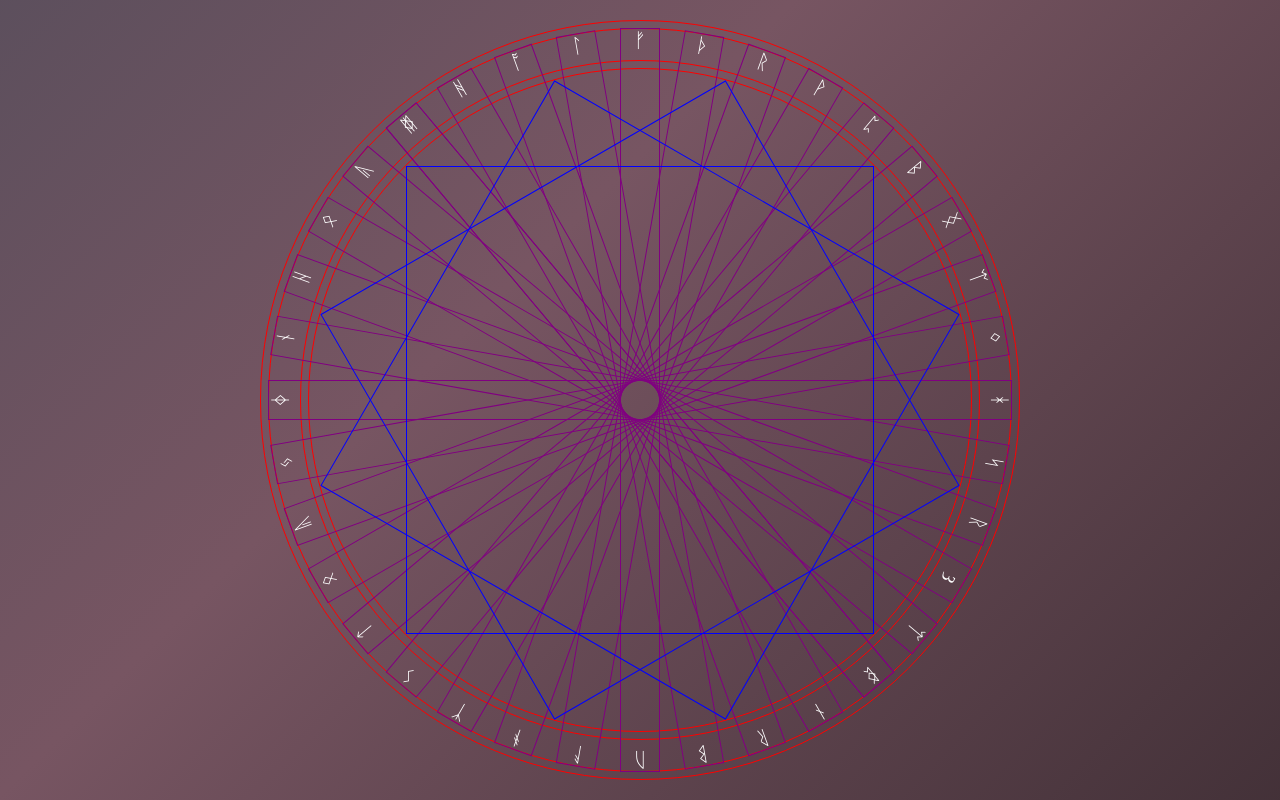
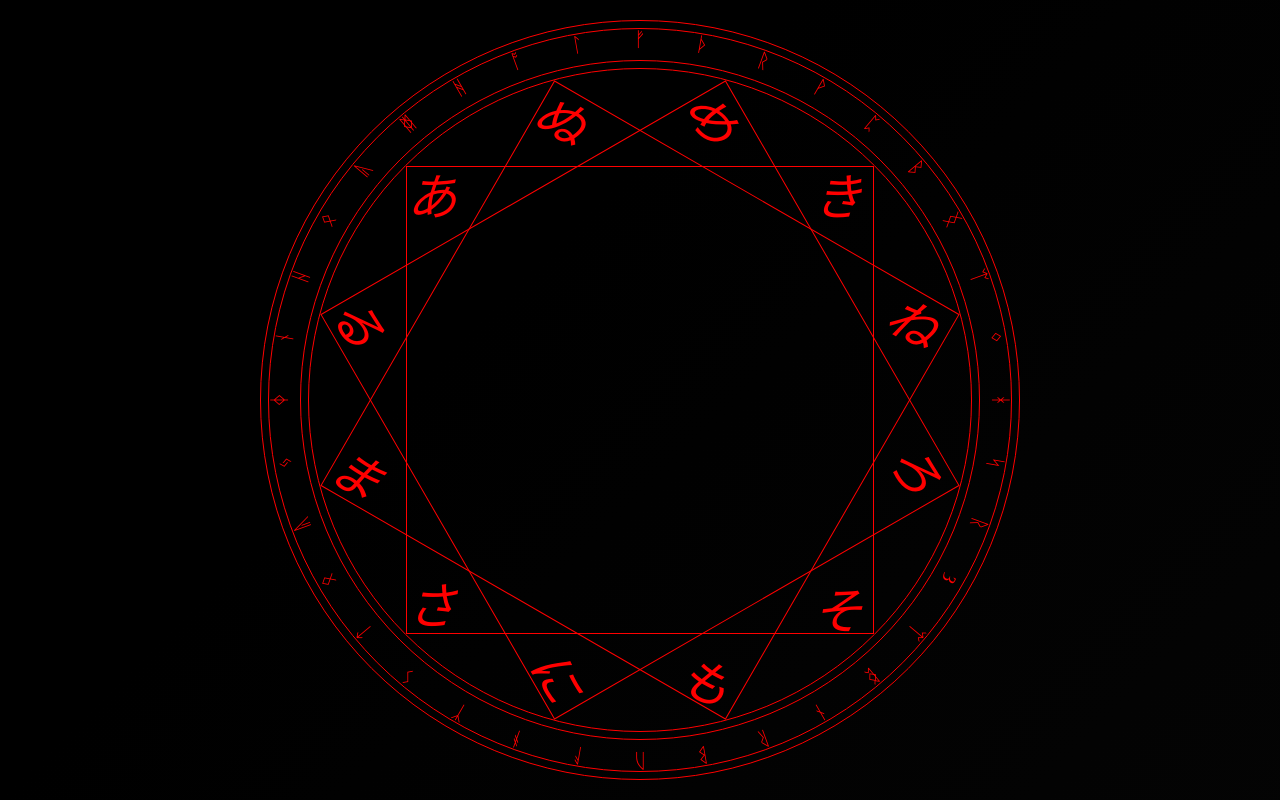
Before and after one commit to Marhsmellow/After-Dark-V1, a plain HTML site: page index.html in a window 1280 px wide. Drawn offline with Linux system fonts and the light colour scheme.

Commit message:
After-Dark-V1
Additions were made to the frames. Rotations on its own axis were adjusted.

```diff
--- a/index.html
+++ b/index.html
@@ -8,7 +8,7 @@
 </head>
 <body>
     <div class="container">
-        <div class="out-line-1 border-bradius position">
+        <div class="out-line-1 border-bradius position rot">
             <div class="out-line-2 border-bradius position">
                 <!--Rune here-->
                 <div class="rune-box run-box-deg">
@@ -87,11 +87,26 @@
                     <span>ᛒ</span>
                     <span class="text-reverse">ᛚ</span>
                 </div>
-                <div class="out-line-3 position border-bradius">
-                    <div class="out-line-4 position border-bradius">
-                        <div class="square deg-1"></div>
-                        <div class="square deg-2"></div>
-                        <div class="square deg-3"></div>
+                <div class="out-line-3 position border-bradius ">
+                    <div class="out-line-4 position border-bradius rot-reverse">
+                        <div class="square deg-1">
+                            <i class="top-left">あ</i>
+                            <i class="top-right">き</i>
+                            <i class="bottom-left">さ</i>
+                            <i class="bottom-right">そ</i>
+                        </div>
+                        <div class="square deg-2">
+                            <i class="top-left">ぬ</i>
+                            <i class="top-right">ね</i>
+                            <i class="bottom-left">ま</i>
+                            <i class="bottom-right">も</i>
+                        </div>
+                        <div class="square deg-3">
+                            <i class="top-left">め</i>
+                            <i class="top-right">ろ</i>
+                            <i class="bottom-left">る</i>
+                            <i class="bottom-right">に</i>
+                        </div>
                     </div>
                 </div>
             </div>
--- a/style.css
+++ b/style.css
@@ -4,7 +4,7 @@
     box-sizing: border-box;
 }
 body {
-	background: linear-gradient(-45deg, #080808, #775562, #1a4150, #9fecda);
+	background: linear-gradient(-45deg, #080808, #000000, #000000, #000000);
 	background-size: 400% 400%;
 	animation: gradient 15s ease infinite;
 }
@@ -57,7 +57,7 @@ body {
 .square{
     width: 58.5vh;
     height: 58.5vh;
-    border: 1px solid blue;
+    border: 1px solid red;
     position: absolute;
 }
 .deg-1{
@@ -72,13 +72,13 @@ body {
 .rune-box{
     width: 40px;
     height: 93vh;
-    border: 1px solid purple;
+    /* border: 1px solid purple; */
     position: absolute;
     display: flex;
     flex-direction: column;
     justify-content:space-between;
     align-items: center;
-    color: white;
+    color: red;
     font-size: 20px;
 }
 .text-reverse{
@@ -138,3 +138,48 @@ body {
 .run-box-deg-18{
     transform: rotate(170deg);
 }
+.out-line-4 *{
+    font-size: 50px;
+    color: red;
+}
+.top-right{
+    position: absolute;
+    right: 10px;
+    top: -10px;
+}
+.top-left{
+    position: absolute;
+    left: rem;
+    top: -10px;
+}
+.bottom-left{
+    position: absolute;
+    bottom: -5px;
+}
+.bottom-right{
+    position: absolute;
+    bottom: -10px;
+    right: 10px;
+}
+  /* .rot {
+    animation: rot 50s ease-in-out infinite;
+}
+@keyframes rot {
+    0% {
+      transform: rotate(0deg);
+    }
+    100% {
+      transform: rotate(360deg);
+    }
+  }
+  .rot-reverse {
+    animation: rot-reverse 50s ease-in-out infinite !important;
+}
+@keyframes rot-reverse {
+    0% {
+      transform: rotate(0deg);
+    }
+    100% {
+      transform: rotate(360deg);
+    }
+  }  */
```
